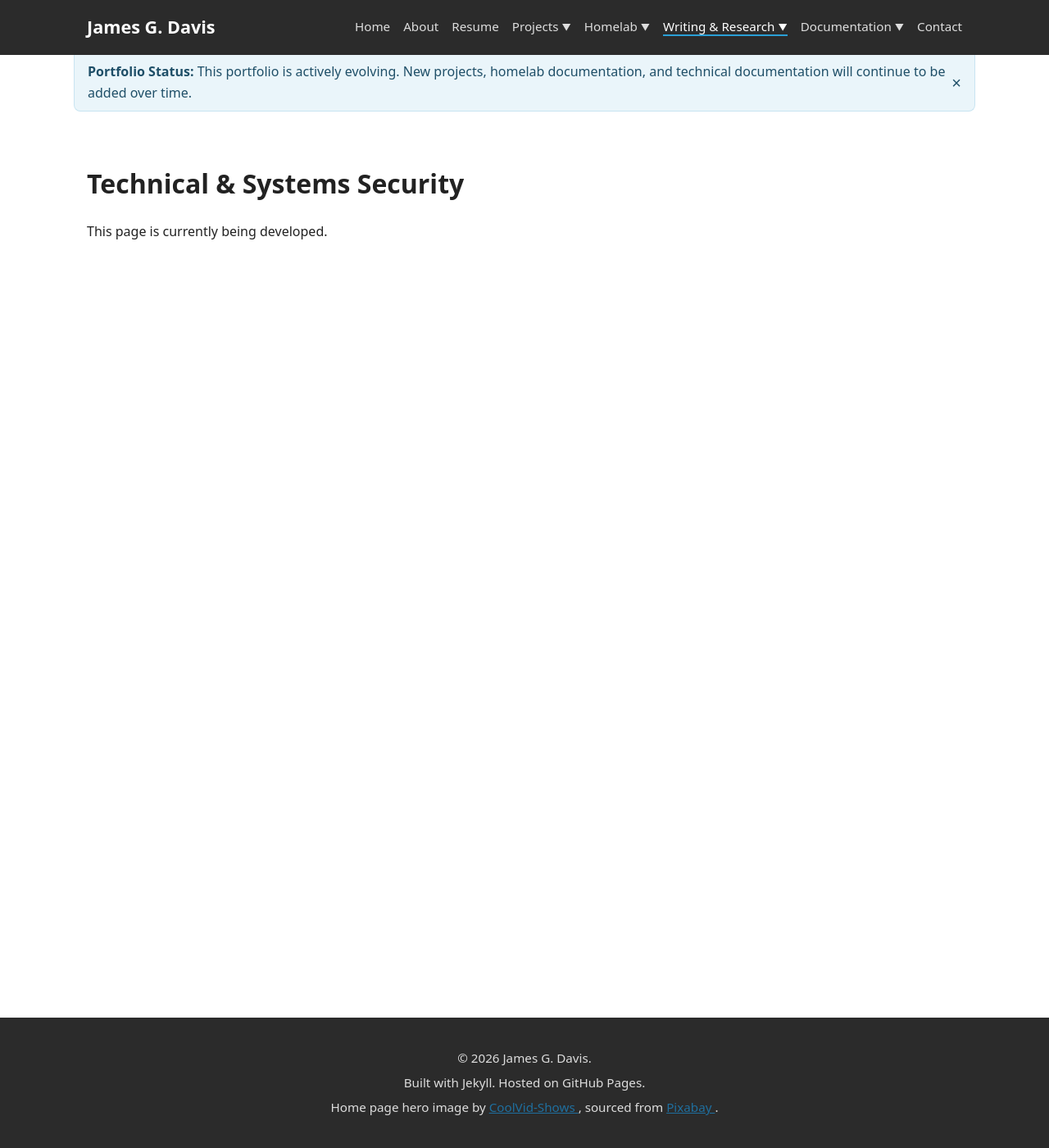
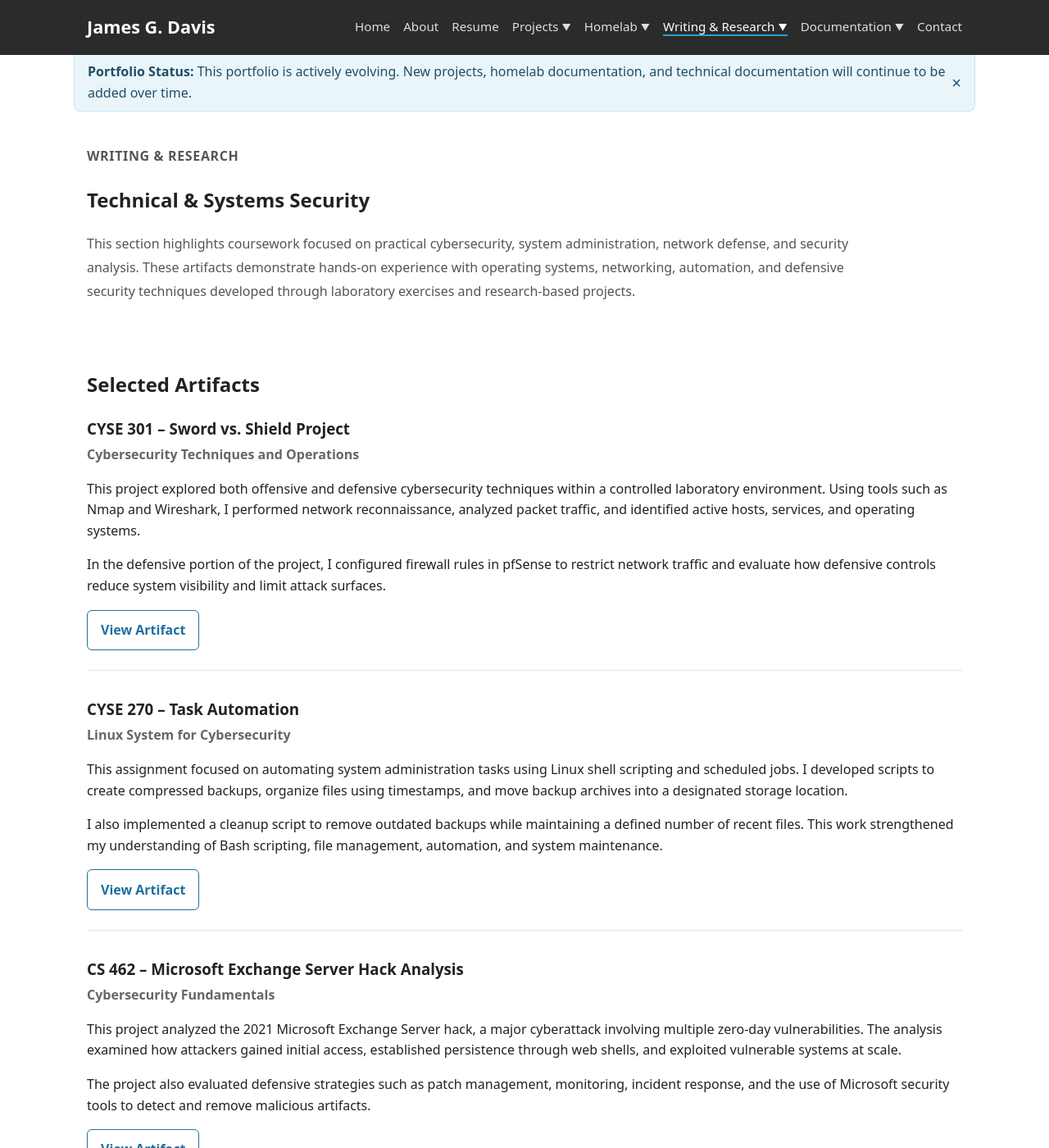
Before and after one commit to jamesgdavis/jamesgdavis.github.io, a Jekyll site: the page built from writing-research/technical-systems-security.md, in a window 1280 px wide and 1400 px high. Shown: the whole window at 82% size. Built offline with Jekyll 4.4.1, drawn with Linux system fonts in a browser that asks for light colours; some of the changed text lies outside the part shown.

Commit message:
Build Technical & Systems Security page

```diff
--- a/writing-research/technical-systems-security.md
+++ b/writing-research/technical-systems-security.md
@@ -4,6 +4,119 @@ title: Technical & Systems Security
 permalink: /writing-research/technical-systems-security/
 ---
 
-# Technical & Systems Security
+<section class="page-intro">
+    <p class="eyebrow">Writing &amp; Research</p>
 
-This page is currently being developed.
+    <h1>Technical &amp; Systems Security</h1>
+
+    <p>
+        This section highlights coursework focused on practical cybersecurity,
+        system administration, network defense, and security analysis. These
+        artifacts demonstrate hands-on experience with operating systems,
+        networking, automation, and defensive security techniques developed through
+        laboratory exercises and research-based projects.
+    </p>
+</section>
+
+<section class="section">
+    <h2>Selected Artifacts</h2>
+
+    <div class="resume-entry">
+        <h3>CYSE 301 – Sword vs. Shield Project</h3>
+        <p class="resume-meta">Cybersecurity Techniques and Operations</p>
+
+        <p>
+            This project explored both offensive and defensive cybersecurity
+            techniques within a controlled laboratory environment. Using tools such as
+            Nmap and Wireshark, I performed network reconnaissance, analyzed packet
+            traffic, and identified active hosts, services, and operating systems.
+        </p>
+
+        <p>
+            In the defensive portion of the project, I configured firewall rules in
+            pfSense to restrict network traffic and evaluate how defensive controls
+            reduce system visibility and limit attack surfaces.
+        </p>
+
+        <a class="button" href="{{ '/assets/documents/writing-research/technical-systems-security/CYSE301_Assignment3_SwordVsShield_JamesDavis.pdf' | relative_url }}">View Artifact</a>
+    </div>
+
+    <div class="resume-entry">
+        <h3>CYSE 270 – Task Automation</h3>
+        <p class="resume-meta">Linux System for Cybersecurity</p>
+
+        <p>
+            This assignment focused on automating system administration tasks using
+            Linux shell scripting and scheduled jobs. I developed scripts to create
+            compressed backups, organize files using timestamps, and move backup
+            archives into a designated storage location.
+        </p>
+
+        <p>
+            I also implemented a cleanup script to remove outdated backups while
+            maintaining a defined number of recent files. This work strengthened my
+            understanding of Bash scripting, file management, automation, and system
+            maintenance.
+        </p>
+
+        <a class="button" href="{{ '/assets/documents/writing-research/technical-systems-security/CYSE270_Assignment9_TaskAutomation_JamesDavis.pdf' | relative_url }}">View Artifact</a>
+    </div>
+
+    <div class="resume-entry">
+        <h3>CS 462 – Microsoft Exchange Server Hack Analysis</h3>
+        <p class="resume-meta">Cybersecurity Fundamentals</p>
+
+        <p>
+            This project analyzed the 2021 Microsoft Exchange Server hack, a major
+            cyberattack involving multiple zero-day vulnerabilities. The analysis
+            examined how attackers gained initial access, established persistence through web
+            shells, and exploited vulnerable systems at scale.
+        </p>
+
+        <p>
+            The project also evaluated defensive strategies such as patch management,
+            monitoring, incident response, and the use of Microsoft security tools to
+            detect and remove malicious artifacts.
+        </p>
+
+        <a class="button" href="{{ '/assets/documents/writing-research/technical-systems-security/James Davis - CS462 Blog Term Project - Microsoft Exchange Server Hack.pdf' | relative_url }}">View Artifact</a>
+    </div>
+</section>
+
+<section class="section">
+    <h2>Skills Demonstrated</h2>
+
+    <div class="card-grid writing-card-grid">
+        <article class="card">
+            <h3>Network Security</h3>
+            <p>
+                Network reconnaissance, packet analysis, firewall configuration, and
+                traffic restriction.
+            </p>
+        </article>
+
+        <article class="card">
+            <h3>Linux Administration</h3>
+            <p>
+                Bash scripting, cron scheduling, file management, backup automation, and
+                system maintenance.
+            </p>
+        </article>
+
+        <article class="card">
+            <h3>Security Analysis</h3>
+            <p>
+                Vulnerability research, attack analysis, incident review, and defensive
+                mitigation strategies.
+            </p>
+        </article>
+
+        <article class="card">
+            <h3>Technical Communication</h3>
+            <p>
+                Clear documentation of technical processes, findings, risks, and
+                recommended security improvements.
+            </p>
+        </article>
+    </div>
+</section>
```
Also changed, not shown: 13 other files.
